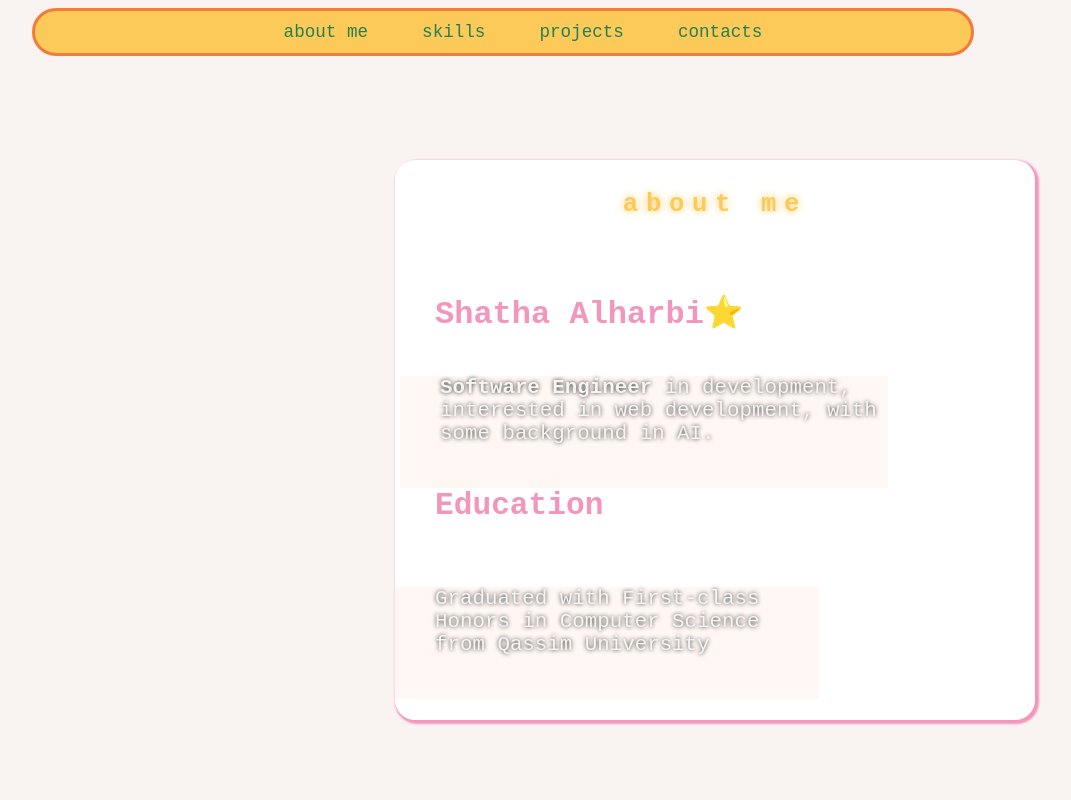
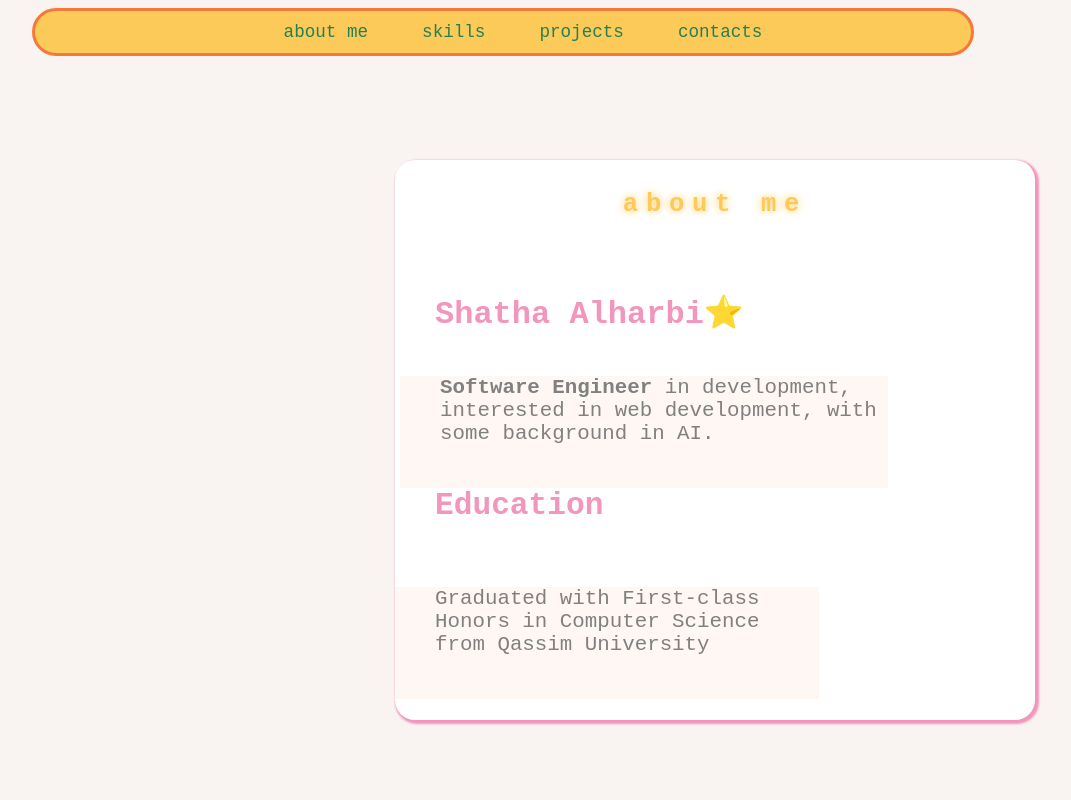
Before and after one commit to sha7cs/Portfolio, a plain HTML site: page index.html in a window 1280 px wide. Shown: the top 800 px of the page, without its empty margins (137-1208 px from the left). Drawn offline with Linux system fonts and the light colour scheme; a web font is replaced by a local one.

Commit message:
submitting project

```diff
--- a/index.html
+++ b/index.html
@@ -147,7 +147,7 @@
     </div>
 
     <!-- form section -->
-    <div class='section form-section' style="" data-color="gradient-background-green">
+    <div class='section form-section' data-color="gradient-background-green">
         <!-- all the below is from getform website-->
         <form action="https://getform.io/f/axozrjlb" method="POST" enctype="multipart/form-data">
             <h1 style="color: #267F53;">I'd love to hear from you! Share your thoughts in the form below.</h1>
--- a/styles/main.css
+++ b/styles/main.css
@@ -231,8 +231,8 @@ div {
 }
 
 .skills p {
-  color: whitesmoke;
-  text-shadow: 0 0 4px rgb(48, 47, 47);
+  color: gray;
+  /* text-shadow: 0 0 4px rgb(48, 47, 47); */
   font-size: 1.3rem;
   background-color: #F5793B0F;
 }
```
